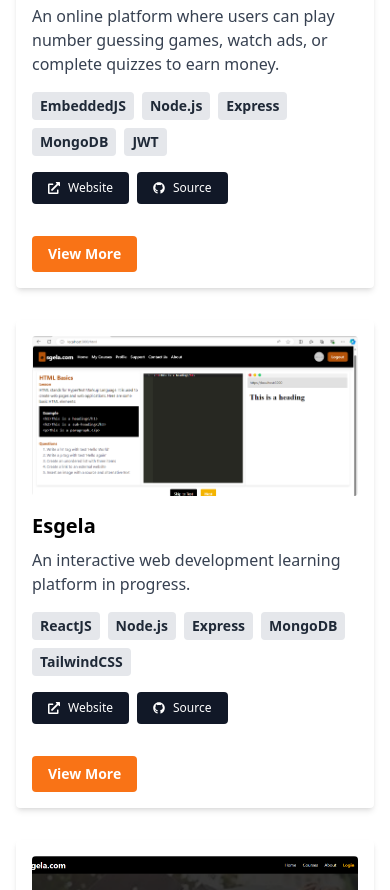
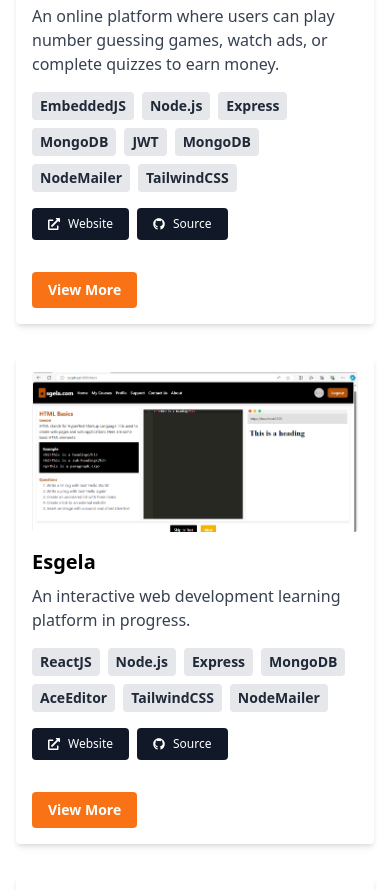
Before and after one commit to Zibeke0nwabe/My-Portfolio, a React (Create React App) app: page / in a window 390 px wide. Shown: the part 2420-3310 px from the top of the page. Built offline with nearby package versions, Linux system fonts and the light colour scheme.

Commit message:
Updated my Resume website portfolio

```diff
--- /dev/null
+++ b/public/404.html
@@ -0,0 +1,33 @@
+<!DOCTYPE html>
+<html>
+  <head>
+    <meta charset="utf-8">
+    <meta name="viewport" content="width=device-width, initial-scale=1">
+    <title>Page Not Found</title>
+
+    <style media="screen">
+      body { background: #ECEFF1; color: rgba(0,0,0,0.87); font-family: Roboto, Helvetica, Arial, sans-serif; margin: 0; padding: 0; }
+      #message { background: white; max-width: 360px; margin: 100px auto 16px; padding: 32px 24px 16px; border-radius: 3px; }
+      #message h3 { color: #888; font-weight: normal; font-size: 16px; margin: 16px 0 12px; }
+      #message h2 { color: #ffa100; font-weight: bold; font-size: 16px; margin: 0 0 8px; }
+      #message h1 { font-size: 22px; font-weight: 300; color: rgba(0,0,0,0.6); margin: 0 0 16px;}
+      #message p { line-height: 140%; margin: 16px 0 24px; font-size: 14px; }
+      #message a { display: block; text-align: center; background: #039be5; text-transform: uppercase; text-decoration: none; color: white; padding: 16px; border-radius: 4px; }
+      #message, #message a { box-shadow: 0 1px 3px rgba(0,0,0,0.12), 0 1px 2px rgba(0,0,0,0.24); }
+      #load { color: rgba(0,0,0,0.4); text-align: center; font-size: 13px; }
+      @media (max-width: 600px) {
+        body, #message { margin-top: 0; background: white; box-shadow: none; }
+        body { border-top: 16px solid #ffa100; }
+      }
+    </style>
+  </head>
+  <body>
+    <div id="message">
+      <h2>404</h2>
+      <h1>Page Not Found</h1>
+      <p>The specified file was not found on this website. Please check the URL for mistakes and try again.</p>
+      <h3>Why am I seeing this?</h3>
+      <p>This page was generated by the Firebase Command-Line Interface. To modify it, edit the <code>404.html</code> file in your project's configured <code>public</code> directory.</p>
+    </div>
+  </body>
+</html>
--- a/src/App.js
+++ b/src/App.js
@@ -17,7 +17,7 @@
     description: 'An online platform where users can play number guessing games, watch ads, or complete quizzes to earn money.',
     detailedDescription: 'Shankura offers an engaging way for users to earn money by playing a number guessing game where a random set of five numbers is generated. Users can win money based on the number of matches, starting from three to five correct numbers. Additionally, users earn R5 upon account creation and R3 for each referral. The platform implements JWT for secure user authentication, including password hashing and verification codes for new accounts and password recovery. Routes are protected, ensuring users must log in to access features, and we are currently awaiting a response from AdSense regarding ad implementation.',
     image: 'images/Shankura.png',
-    tools: ['EmbeddedJS', 'Node.js', 'Express', 'MongoDB', 'JWT'],
+    tools: ['EmbeddedJS', 'Node.js', 'Express', 'MongoDB', 'JWT','MongoDB','NodeMailer','TailwindCSS'],
     website: 'https://shankura.onrender.com/',
     github: 'https://github.com/Zibeke0nwabe/shankura-full-stack',
     experience: 'Building Shankura has been an enriching experience, allowing me to apply my skills in a real-world context. I learned a lot about user authentication, database management, and integrating ad revenue systems. This project has helped me understand the intricacies of web application development and the importance of user engagement in monetization strategies.',
@@ -31,7 +31,7 @@
     description: 'An interactive web development learning platform in progress.',
     detailedDescription: 'Esgela is a platform designed to teach and assess web development skills. It features course selection, interactive coding environments, testing, and certification. The project includes secure user authentication and is built using React, Node.js, Express, MongoDB, and TailwindCSS.',
     image: 'images/esgela3.png',
-    tools: ['ReactJS', 'Node.js', 'Express', 'MongoDB', 'TailwindCSS'],
+    tools: ['ReactJS', 'Node.js', 'Express', 'MongoDB','AceEditor', 'TailwindCSS','NodeMailer'],
     website: 'https://github.com/Zibeke0nwabe/Full-stack-websites/tree/main/FULL%20STACK%20ESGELA',
     github: 'https://github.com/Zibeke0nwabe/Full-stack-websites/tree/main/FULL%20STACK%20ESGELA',
     experience: 'Developing Esgela has been a significant learning journey for me. Working on this project has allowed me to turn an abstract idea into a functional reality. Through this process, I’ve gained valuable experience in React and other technologies, which has greatly enhanced my development skills. The project has also taught me the importance of thorough research and the iterative process of software development.',
```
Also changed, not shown: firebase.json (added), 2 other files (tests, documents, lock files or other folders).
